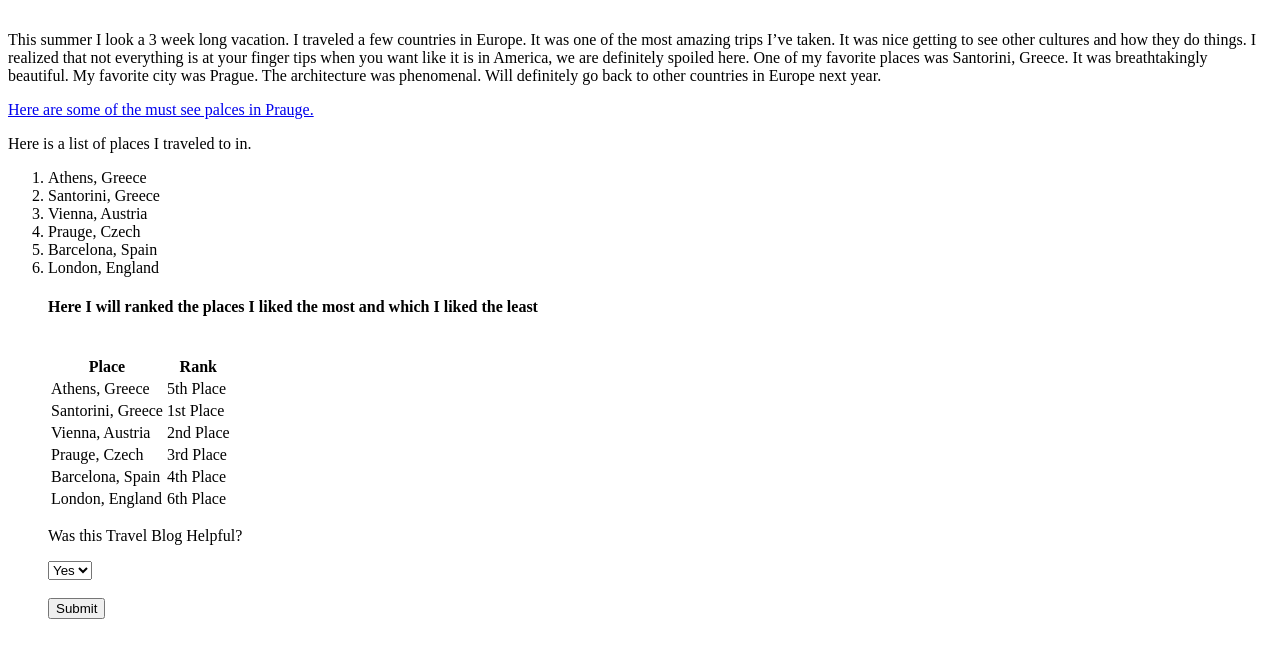
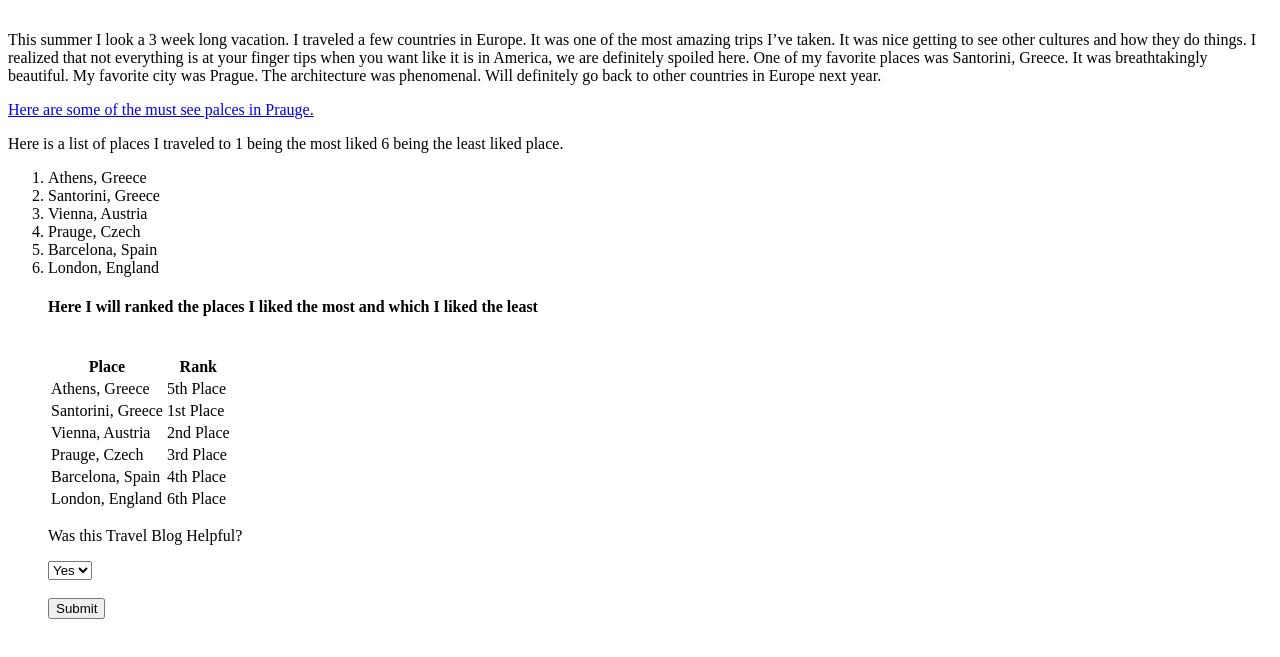
Before and after one commit to ghezalsherdil/Web_Fundamentals, a plain HTML site: page HTML/fakeblog.html in a window 1280 px wide. Shown: the part 101-758 px from the top of the page. Drawn offline with Linux system fonts and the light colour scheme.

Commit message:
modified fakeblog.html file

```diff
--- a/HTML/fakeblog.html
+++ b/HTML/fakeblog.html
@@ -20,7 +20,7 @@
       The architecture was phenomenal. Will definitely go back to other countries in Europe next year.</p>
   </div>
   <a href="https://www.lonelyplanet.com/czech-republic/prague"> Here are some of the must see palces in Prauge.</a>
-  <p>Here is a list of places I traveled to in.</p>
+  <p>Here is a list of places I traveled to  1 being the most liked 6 being the least liked place.</p>
   <ol>
     <li>Athens, Greece</li>
     <li>Santorini, Greece</li>
```
